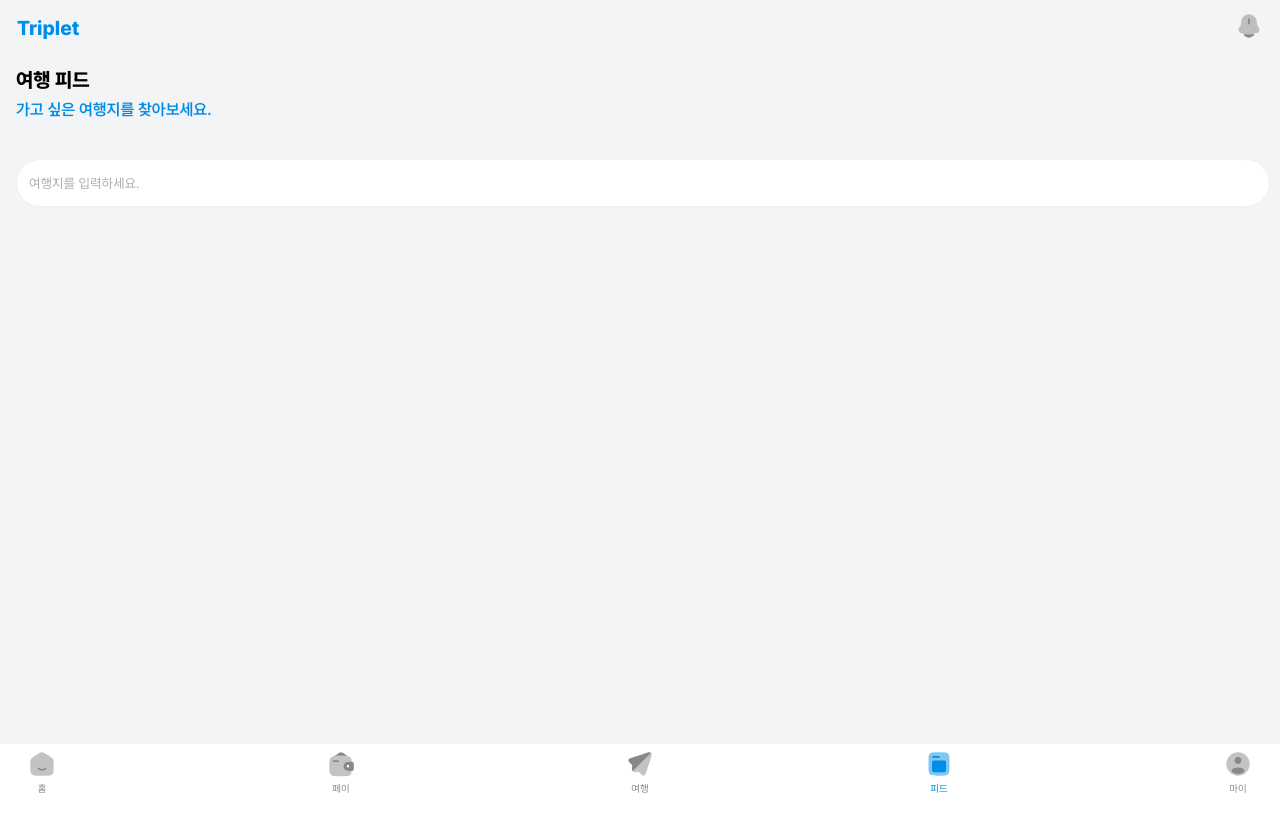
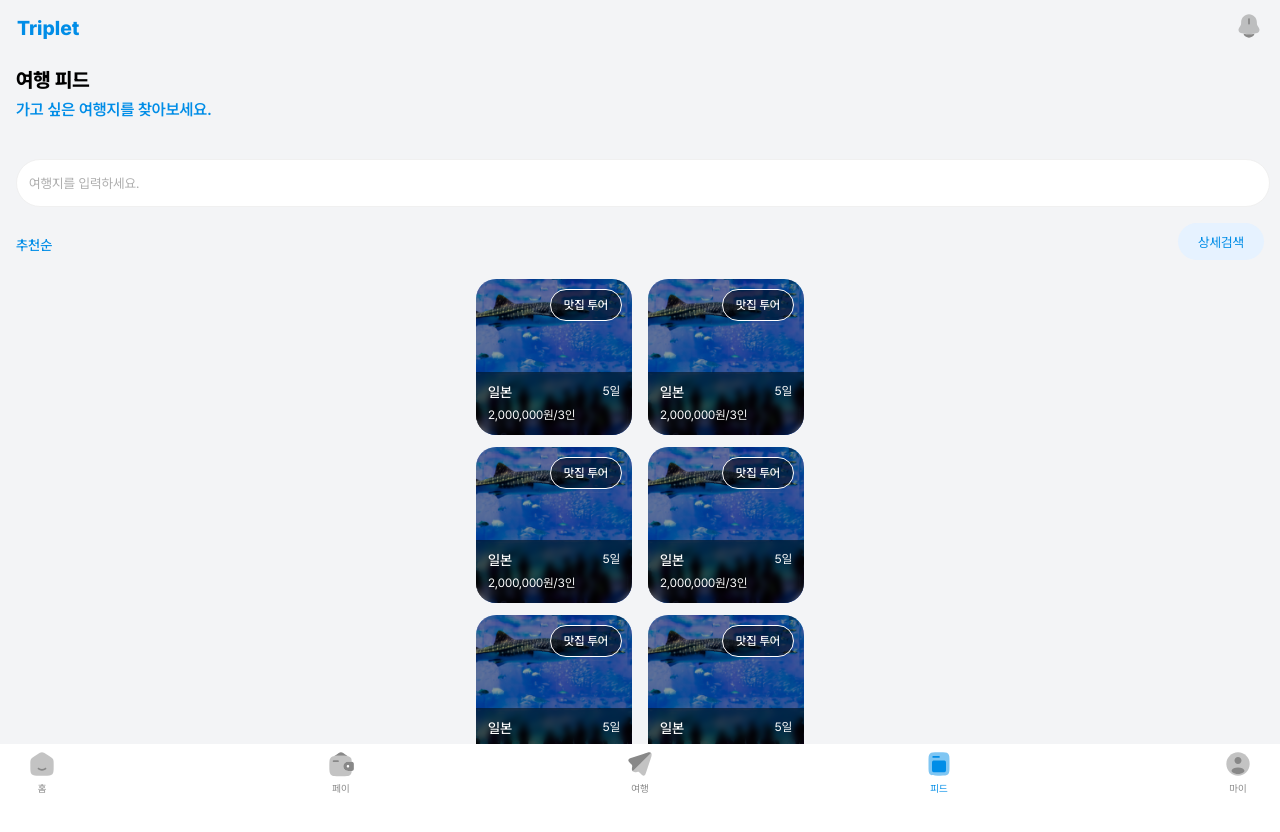
Before and after one commit to lshyunee/Triplet, a React (Create React App) app in the folder triplet/: page /feed in a window 1280 px wide. Shown: the top 832 px of the page. Before the commit the page ends 800 px from the top, so only its background shows below. Built offline with nearby package versions, Linux system fonts and the light colour scheme; a web font is replaced by a local one.

Commit message:
Feat : FeedPage CSS 추가

```diff
--- a/triplet/src/pages/feed/FeedPage.tsx
+++ b/triplet/src/pages/feed/FeedPage.tsx
@@ -7,10 +7,14 @@ import styled from 'styled-components';
 import useInput from '../../hooks/useInput';
 import { ReactComponent as Search } from '../../assets/common/search.svg';
 
+import TravelCardMini from '../../components/travel/TravelCardMini';
+
 const FeedDiv = styled.div`
     background-color : #F3F4F6;
-    min-height: calc(100vh - 112px);
-    padding : 56px 16px 0;
+    min-height: 100%;
+    padding : 0 16px 0;
+    margin : 56px 0 56px 0;
+    padding-bottom : 24px;
 `;
 
 const TitleDiv = styled.div`
@@ -49,6 +53,36 @@ const SearchInput = styled.input`
     }
 `
 
+const FilterDiv = styled.div`
+    margin-top : 12px;
+    display : flex;
+    justify-content : space-between;
+`;
+
+const FilterP = styled.p`
+    font-size : 14px;
+    font-weight : 500;
+    color : #008DE7;
+`;
+
+const FilterBtn = styled.button`
+    width: 86px;
+    height : 37px;
+    background-color : #E6F2FF;
+    color : #008DE7;
+    border : none;
+    border-radius : 50px;
+
+`;
+
+const TravelDiv = styled.div`
+    margin-top : 12px;
+    display : flex;
+    flex-direction : row;
+    justify-content : center;
+    gap: 16px; /* 카드 사이에 16px의 간격 추가 */
+`;
+
 const FeedPAge = () => {
 
     const dispatch = useDispatch();
@@ -75,6 +109,22 @@ const FeedPAge = () => {
                 <SearchDiv>
                     <SearchInput placeholder='여행지를 입력하세요.'></SearchInput>
                 </SearchDiv>
+                <FilterDiv>
+                    <FilterP>추천순</FilterP>
+                    <FilterBtn>상세검색</FilterBtn>
+                </FilterDiv>
+                <TravelDiv>
+                    <TravelCardMini></TravelCardMini>
+                    <TravelCardMini></TravelCardMini>
+                </TravelDiv>
+                <TravelDiv>
+                    <TravelCardMini></TravelCardMini>
+                    <TravelCardMini></TravelCardMini>
+                </TravelDiv>
+                <TravelDiv>
+                    <TravelCardMini></TravelCardMini>
+                    <TravelCardMini></TravelCardMini>
+                </TravelDiv>
             </FeedDiv>
         </>
     );
```
